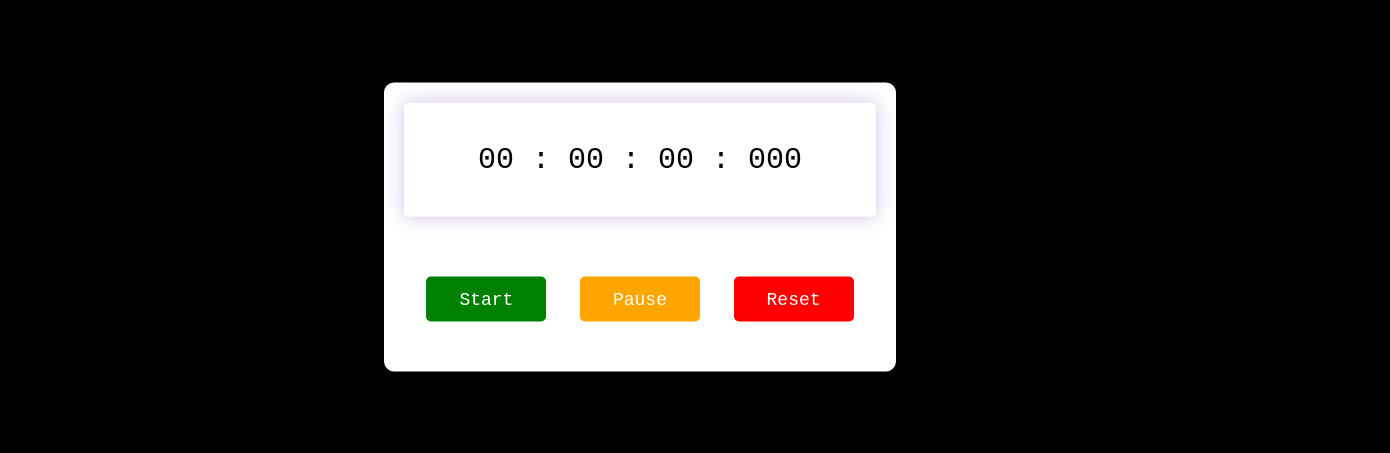
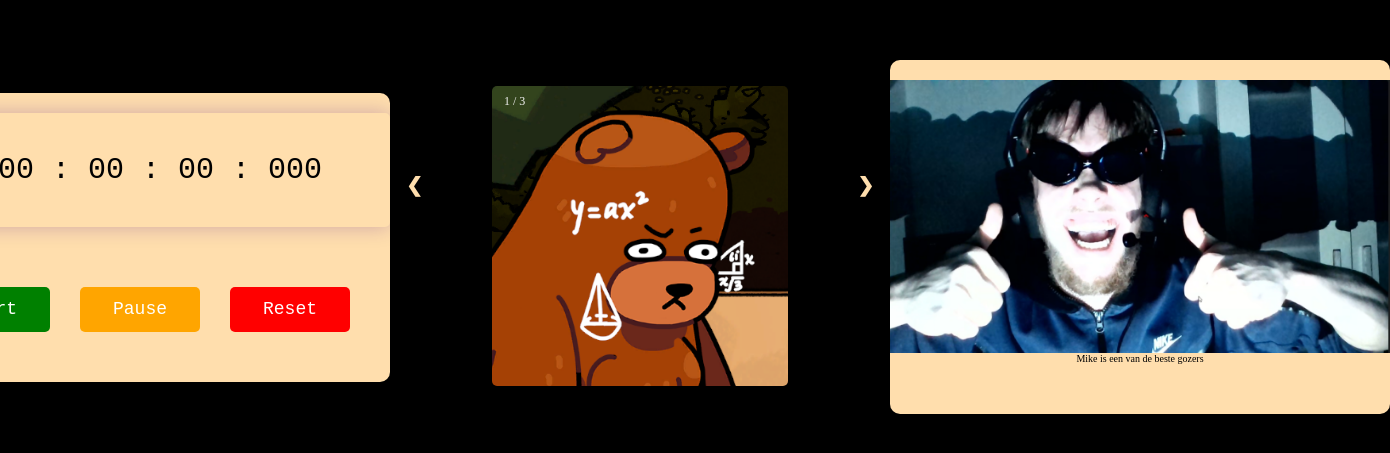
Before and after one commit to BramG08/Skillm3, a plain HTML site: page stopwatch/index.html in a window 1280 px wide. Shown: the part 173-626 px from the top of the page, 1390 px wide, since content can reach past the window. Drawn offline with Linux system fonts and the light colour scheme.

Commit message:
Finished opdracht 2

```diff
--- /dev/null
+++ b/stopwatch/JsonFiles/gegevens.json
@@ -0,0 +1,4 @@
+{
+    "text": "Mike is een van de beste gozers",
+    "img":"./img/MikeIsGOAT.webp"
+}
--- a/stopwatch/index.html
+++ b/stopwatch/index.html
@@ -1,14 +1,18 @@
 <!DOCTYPE html>
 <html lang="en">
+
 <head>
   <meta charset="UTF-8">
   <meta name="viewport" content="width=device-width, initial-scale=1.0">
   <link rel="stylesheet" href="style/styles.css">
   <script src="js/main.js" defer></script>
-    <title>Stopwatch</title>
+  <script src="js/JsonLoad.js" defer></script>
+  <title>Opdacht 2 Widgets</title>
 </head>
+
 <body>
-    <div class="container">
+  <div class="container-flex">
+    <div class="container-stopwatch container-item">
       <div class="timer-display">
         00 : 00 : 00 : 000
       </div>
@@ -18,5 +22,34 @@
         <button id="reset-timer">Reset</button>
       </div>
     </div>
+
+    <div class="container-slideshow container-item">
+      <div class="mySlides">
+        <div class="numbertext">1 / 3</div>
+        <img src="img/bearConfused.png">
+      </div>
+      <div class="mySlides">
+        <div class="numbertext">2 / 3</div>
+        <img src="img/RyanReynolds.png">
+      </div>
+      <div class="mySlides">
+        <div class="numbertext">3 / 3</div>
+        <img src="img/SeaOfThieves.png">
+      </div>
+
+      <a class="prev" onclick="plusSlides(-1)">&#10094;</a>
+      <a class="next" onclick="plusSlides(1)">&#10095;</a>
+
+
+    </div>
+    <div class="container-Json container-item">
+      <img  id="js-img" src="" alt="">
+      <p id="js-text"></p>
+    </div>
+
+
+
+  </div>
 </body>
+
 </html>
--- /dev/null
+++ b/stopwatch/js/JsonLoad.js
@@ -0,0 +1,15 @@
+
+
+ const text = document.getElementById("js-text");
+ const img = document.getElementById("js-img");
+
+    let data = fetch("../JsonFiles/gegevens.json").then(
+        function(binnenGekomenData){
+            return binnenGekomenData.json();
+        }).then(function(echteData){
+            console.log(echteData);
+            text.innerHTML = echteData.text;
+            img.src = echteData.img;
+        }
+    );
+    console.log(data);
--- a/stopwatch/js/main.js
+++ b/stopwatch/js/main.js
@@ -46,3 +46,30 @@ function displayTimer() {
 
     timerRef.innerHTML = `${h} : ${m} : ${s} : ${ms}`;
 }
+
+
+let slideIndex = 1;
+showSlides(slideIndex);
+
+
+function plusSlides(n) {
+  showSlides(slideIndex += n);
+}
+
+function showSlides(n) {
+    let i;
+    let slides = document.getElementsByClassName("mySlides");
+    let dots = document.getElementsByClassName("demo");
+    let captionText = document.getElementById("caption");
+    if (n > slides.length) {slideIndex = 1}
+    if (n < 1) {slideIndex = slides.length}
+    for (i = 0; i < slides.length; i++) {
+      slides[i].style.display = "none";
+    }
+    for (i = 0; i < dots.length; i++) {
+      dots[i].className = dots[i].className.replace(" active", "");
+    }
+    slides[slideIndex-1].style.display = "block";
+    dots[slideIndex-1].className += " active";
+    captionText.innerHTML = dots[slideIndex-1].alt;
+  }
--- a/stopwatch/style/styles.css
+++ b/stopwatch/style/styles.css
@@ -1,56 +1,96 @@
 *,
 *:before,
-*:after{
+*:after {
     box-sizing: border-box;
     margin: 0;
     padding: 0;
 }
-html{
+
+html {
     font-size: 62.5%;
 }
 
-body{
+body {
     background: black;
+
 }
 
-.container{
-    background-color: white;
+img {
+    width: 100%;
+    height: auto;
+}
+
+.container-flex {
+    display: flex;
+    justify-content: center;
+    align-items: center;
+    min-height: 100vh;
+    background-color: black;
+}
+
+.container-item {
+    display: flex;
+    justify-content: center;
+    align-items: center;
+    flex-direction: column;
+    margin-top: 2rem;
+    flex-basis: 50rem;
+    background-color: black;
+}
+
+.container-stopwatch {
+    background-color:navajowhite;
     width: 40%;
     min-width: 500px;
-    position: absolute;
-    transform: translate(-50%, -50%);
-    top: 50%;
-    left:50%;
-    padding:20px 0;
+    position: relative;
+    padding: 20px 0;
     padding-bottom: 50px;
-    border-radius: 10px;
-    box-shadow: 0 0 20px rgba(0,0,0,0.338);
+    border-radius: 1rem;
+    box-shadow: 0 0 20px rgba(0, 0, 0, 0.338);
+}
+.container-Json{
+    background-color:navajowhite;
+    width: 40%;
+    min-width: 500px;
+    position: relative;
+    padding: 20px 0;
+    padding-bottom: 50px;
+    border-radius: 1rem;
+    box-shadow: 0 0 20px rgba(0, 0, 0, 0.338);
 }
 
-.timer-display{
+.container-Json img{
+
+}
+
+.container-Json p{
+
+}
+
+.timer-display {
     position: relative;
-    width:92%;
-    background: white;
-    left:4%;
+    width: 92%;
+    background: navajowhite;
+    left: 4%;
     font-family: 'Roboto Mono', monospace;
     color: black;
-    font-size: 3rem ;
+    font-size: 3rem;
     padding: 40px;
     display: flex;
     align-items: center;
     justify-content: space-around;
-    border-radius: 5px;
-    box-shadow: 0 0 20px rgba(65,5,145,0.25);
+    border-radius: 0.5rem;
+    box-shadow: 0 0 20px rgba(65, 5, 145, 0.25);
 }
 
-.buttons{
+.buttons {
     display: flex;
     width: 90%;
     margin: 60px auto 0 auto;
     justify-content: space-around;
 }
 
-.buttons button{
+.buttons button {
     width: 120px;
     height: 45px;
     background-color: 8c52ff;
@@ -59,19 +99,89 @@ body{
     border: none;
     font-family: 'Roboto Mono', monospace;
     font-size: 1.8rem;
-    border-radius: 5px;
+    border-radius: 0.5rem;
     cursor: pointer;
     outline: none;
 }
 
-.buttons button:nth-last-child(2){
+.buttons button:nth-last-child(2) {
     background-color: orange;
 }
-.buttons button:nth-last-child(1){
+
+.buttons button:nth-last-child(1) {
     background-color: red;
 }
 
 
-.buttons button:hover{
-    box-shadow: 0 0 20px rgba(0, 0 ,0, 0.25);
+.buttons button:hover {
+    box-shadow: 0 0 20px rgba(0, 0, 0, 0.25);
 }
+
+.container-slideshow {
+    position: relative;
+    width: 40%;
+    min-width: 500px;
+    background-color: black;
+
+}
+
+.mySlides {
+    position: relative;
+    display: none;
+    size: 25%;
+}
+.mySlides img {
+    object-fit: cover;
+    height: 30rem;
+    border-radius:0.5rem ;
+}
+
+.cursor {
+    cursor: pointer;
+}
+
+.prev,
+.next {
+    position: absolute;
+    top: 40%;
+    width: auto;
+    padding: 16px;
+    margin-top: -50px;
+    color: navajowhite;
+    font-weight: bold;
+    font-size: 20px;
+    border-radius: 0 3px 3px 0;
+    user-select: none;
+    -webkit-user-select: none;
+}
+
+.next {
+    right: 0;
+    border-radius: 3px 0 0 3px;
+}
+
+.prev {
+    left: 0;
+    border-radius: 3px 0 0 3px;
+}
+
+.prev :hover,
+.next:hover {
+    background-color: rgba(0, 0, 0, 0.8);
+    cursor: pointer;
+}
+
+.numbertext {
+    color: #f2f2f2;
+    font-size: 12px;
+    padding: 8px 12px;
+    position: absolute;
+    top: 0;
+}
+
+.caption-container {
+    text-align: center;
+    background-color: #222;
+    padding: 2px 16px;
+    color: white;
+}
```
Also changed, not shown: stopwatch/img/MikeIsGOAT.webp (added), stopwatch/img/RyanReynolds.png (added), stopwatch/img/bearConfused.png (added), 1 other file. Lines whose indentation alone changed are shown as unchanged.
